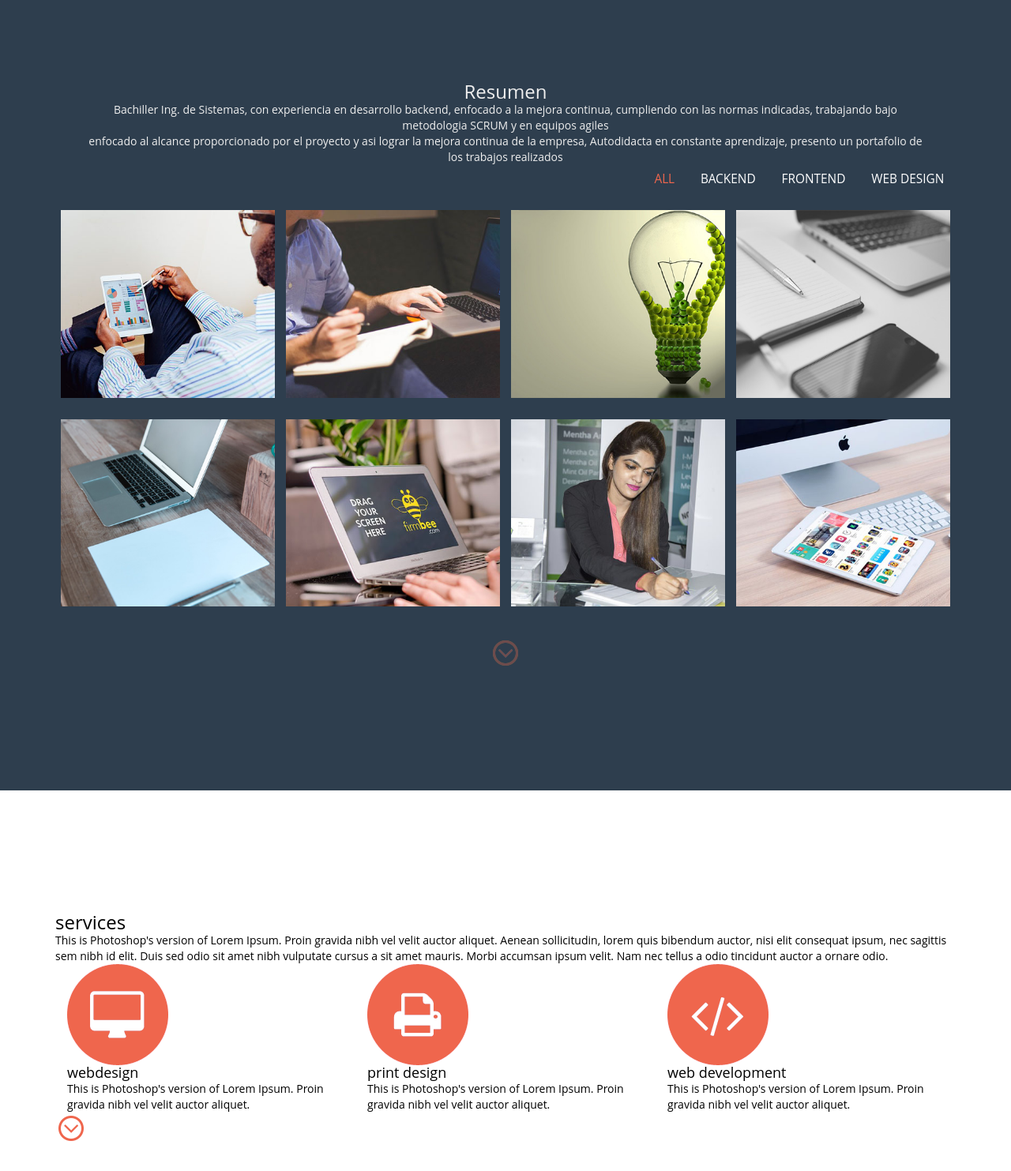
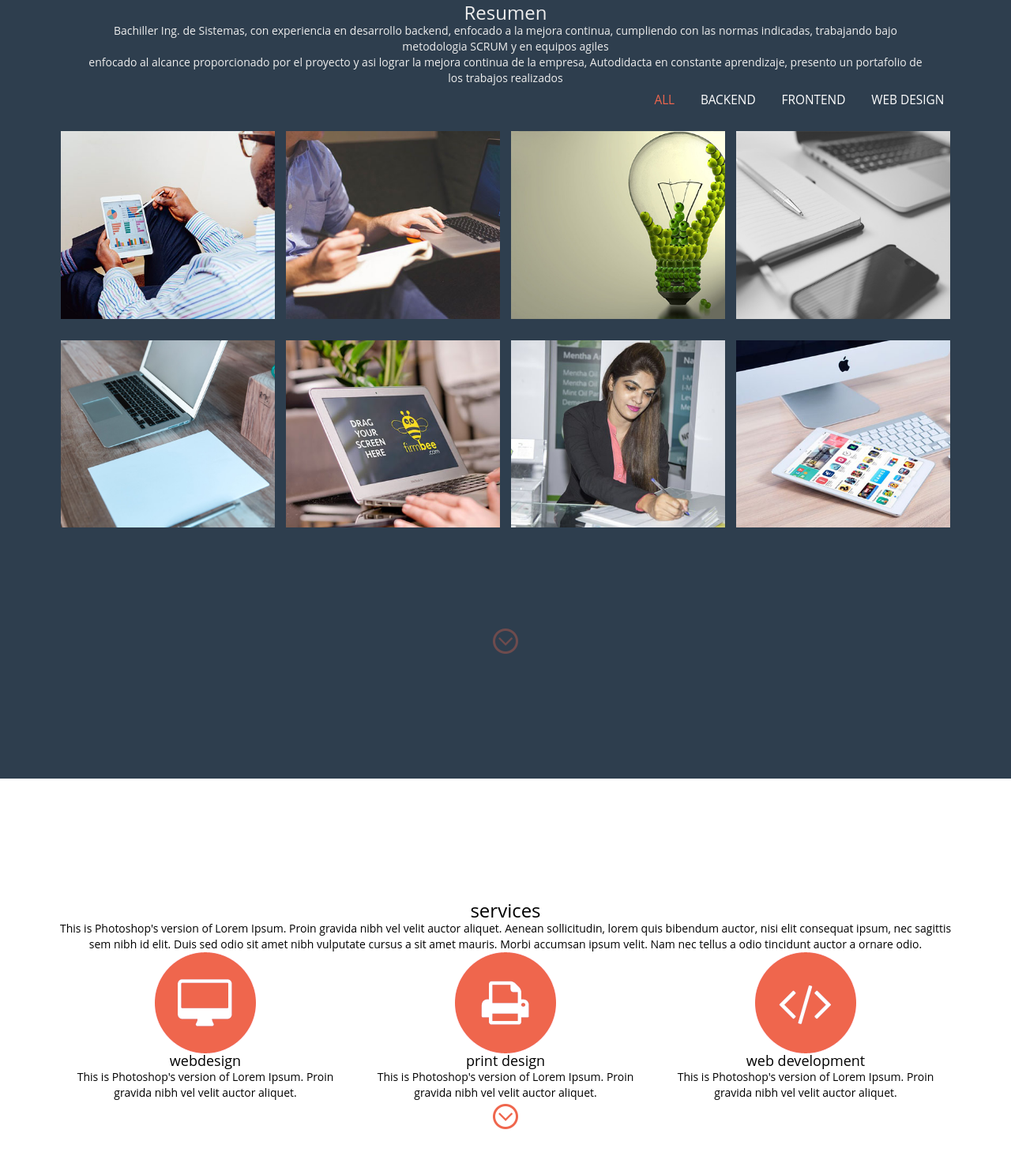
Before and after one commit to CarlosLazaro94/Portafolio.github.io, a website: page index.html in a window 1280 px wide. Shown: the part 901-2384 px from the top of the page at 79% size. Drawn offline with Linux system fonts and the light colour scheme.

Commit message:
feture/adding-margin-top

```diff
--- a/css/style.css
+++ b/css/style.css
@@ -45,20 +45,43 @@ body{
 	background-size: cover;
 	background-position: center;
 	background-size:cover;
-	min-height: 850px;
+	min-height: 750px;
 }
 
+#work{
+	-webkit-background-size: cover;
+	-moz-background-size: cover;
+	-o-background-size: cover;
+	background-size: cover;
+	background-position: center;
+	background-size:cover;
+	min-height: 750px;
+	text-align: center;
+	align-items: center;
+}
+
+#services{
+	-webkit-background-size: cover;
+	-moz-background-size: cover;
+	-o-background-size: cover;
+	background-size: cover;
+	background-position: center;
+	background-size:cover;
+	min-height: 750px;
+	text-align: center;
+	align-items: center;
+}
 .section-info{
 	text-align: center;
 	align-items: center;
 }
 
 #header-resumen{
-	padding-top: 150px;
+	padding-top: 100px;
 }
 
 #header-info{
-	padding-top: 200px;
+	padding-top: 180px;
 }
 
 #header-button{
--- a/index.html
+++ b/index.html
@@ -1,5 +1,5 @@
-<!--Author: Template Stock
-Author URL: http://templatestock.co
+<!--Author: Carlos Lazaro
+Author URL: https://carloslazaro94.github.io/Portafolio.github.io/index.html
 -->
 <!DOCTYPE html>
 <html>
@@ -243,11 +243,19 @@ Smartphone Compatible web template, free webdesigns for Nokia, Samsung, LG, Sony
 								 </div>
 							 </div>
 
-					 <div class="arrow">
+					 <!-- <div class="arrow">
 						 <a href="#services" class="scroll"><img class="parpadeo" src="images/arrow.png" alt=""/></a>
-					 </div>
+					 </div> -->
+					 <div class="col-md-12" id="header-button">
+						<div class="button-down">
+								<div class="arrow1">
+									<a href="#services" class="scroll"><img class="parpadeo" src="images/arrow1.png" alt=""/></a>
+								</div>
+						</div>
+					</div>
 				 </div>
 			 </div>
+
 		</div>
 		<div class="services-section" id="services">
 			<div class="container">
```
